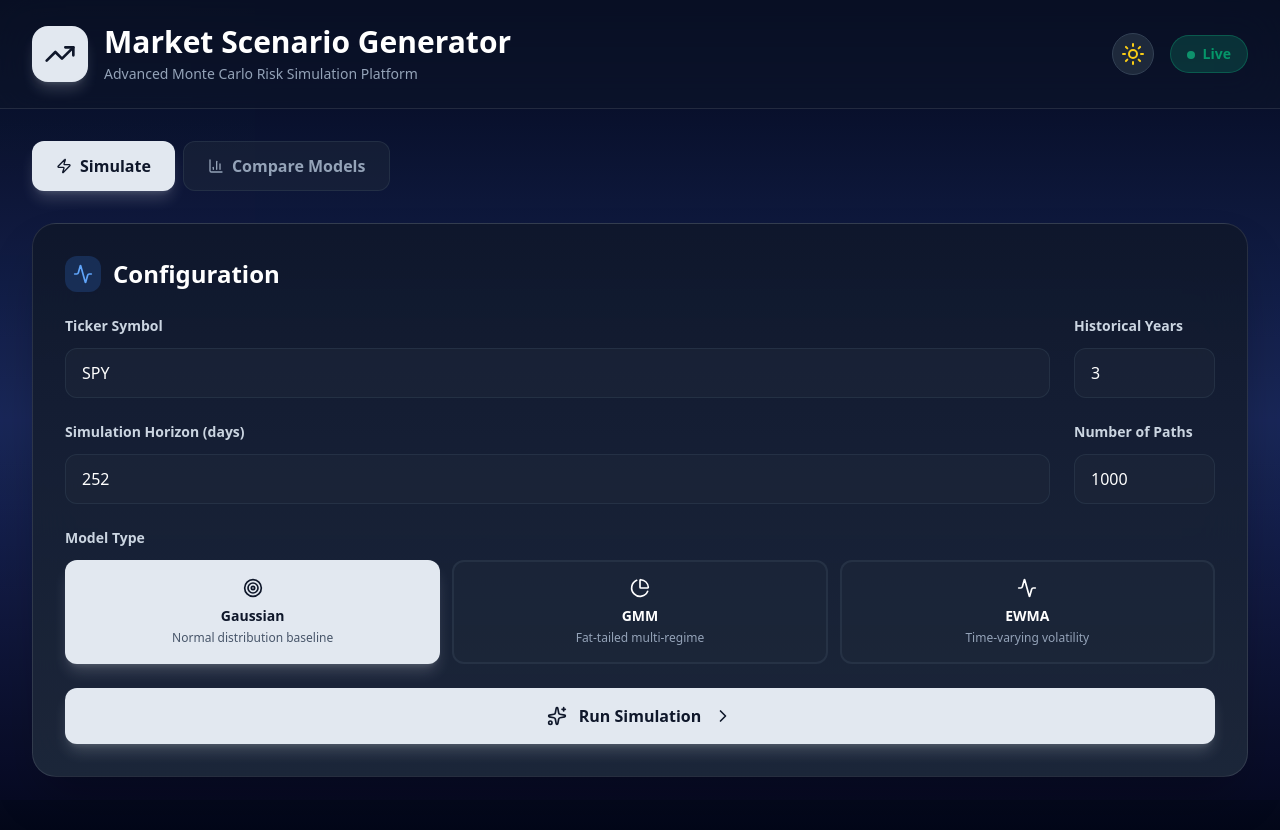
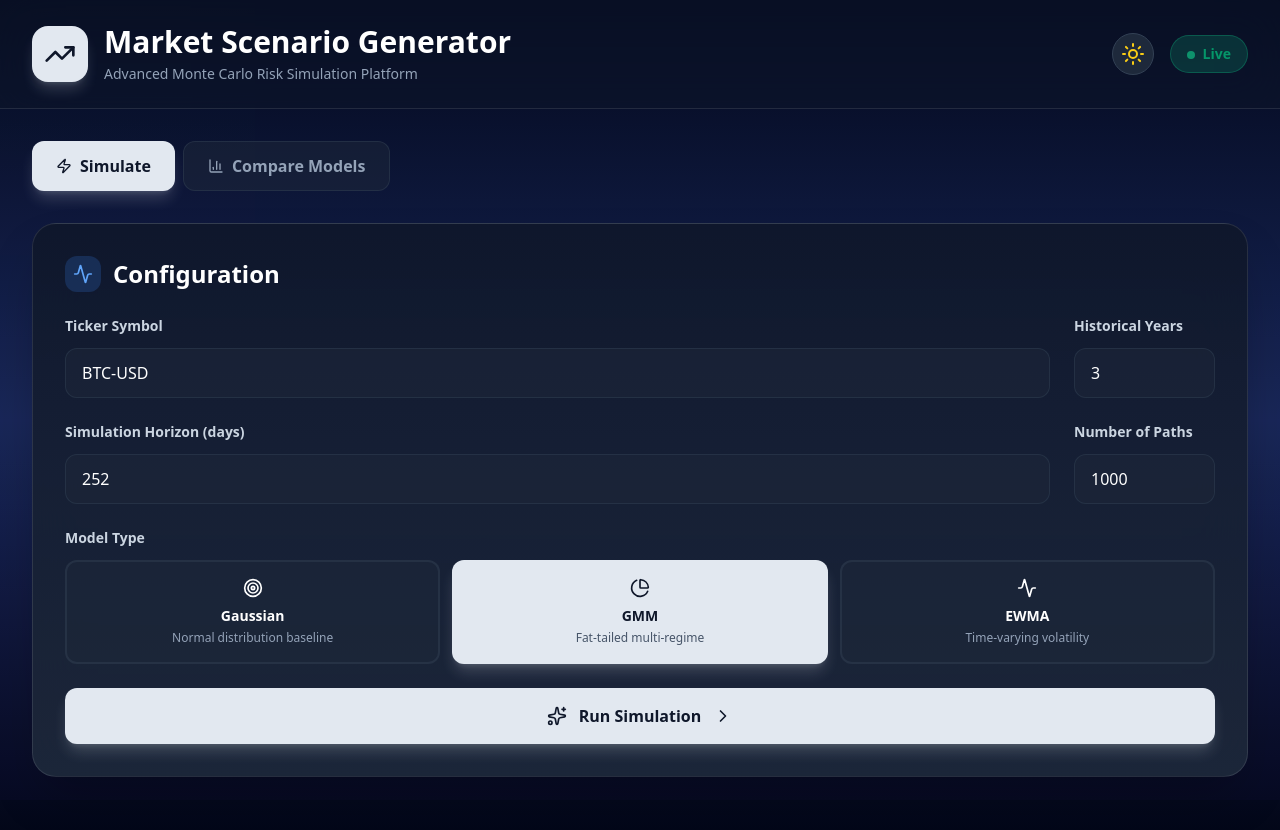
Before and after one commit to Iska555/Market-Scenario-Generator, a React (Vite) app in the folder frontend/: page / in a window 1280 px wide. Shown: the top 830 px of the page. Built offline with nearby package versions, Linux system fonts and the light colour scheme.

Commit message:
Fixed API caching issue

```diff
--- a/frontend/src/App.jsx
+++ b/frontend/src/App.jsx
@@ -55,11 +55,11 @@ export default function MarketScenarioGenerator() {
   const [theme, setTheme] = useState('dark'); // Default to Dark Mode
   const isDark = theme === 'dark';
 
-  const [ticker, setTicker] = useState('SPY');
+  const [ticker, setTicker] = useState('BTC-USD');
   const [years, setYears] = useState(3);
   const [horizon, setHorizon] = useState(252);
   const [numPaths, setNumPaths] = useState(1000);
-  const [model, setModel] = useState('gaussian');
+  const [model, setModel] = useState('gmm');
   const [loading, setLoading] = useState(false);
   const [results, setResults] = useState(null);
   const [error, setError] = useState(null);
@@ -70,9 +70,11 @@ export default function MarketScenarioGenerator() {
   const runSimulation = async () => {
     setLoading(true);
     setError(null);
+    setResults(null); // Clear previous results to show loading state clearly
 
     try {
-      const response = await fetch(`${API_URL}/api/simulate`, {
+      // FIX: Added timestamp query param to force fresh request (bypasses browser cache)
+      const response = await fetch(`${API_URL}/api/simulate?t=${Date.now()}`, {
         method: 'POST',
         headers: { 'Content-Type': 'application/json' },
         body: JSON.stringify({ ticker, years, horizon, num_paths: numPaths, model })
```
